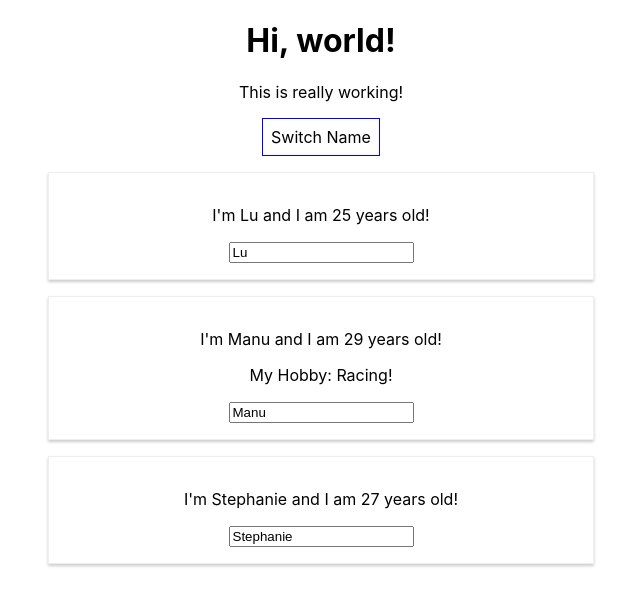
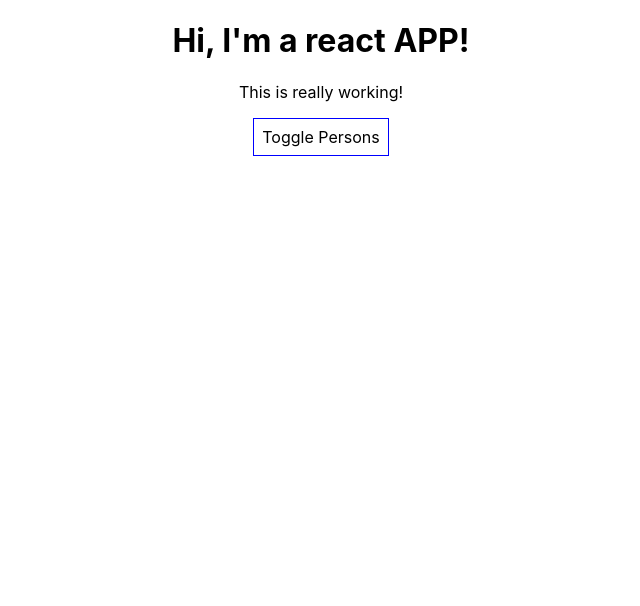
Before and after one commit to M-Riku/react-complete-guide, a React (Create React App) app: page / in a window 1280 px wide. Shown: the top 606 px of the page, without its empty margins (319-959 px from the left). Built offline with nearby package versions, Linux system fonts and the light colour scheme.

Commit message:
The way about using list in react

```diff
--- a/src/App.js
+++ b/src/App.js
@@ -5,29 +5,41 @@
 class App extends Component {
   state = {
     persons: [
-      { name: "Lu", age: 25 },
-      { name: "Manu", age: 29 },
-      { name: "Stephanie", age: 27 }
-    ]
+      { id: '1', name: "Lu", age: 25 },
+      { id: '2', name: "Manu", age: 29 },
+      { id: '3', name: "Stephanie", age: 27 }
+    ],
+    showPersons: false
   }
 
-  switchNameHandler = (newname) => {
+  switchTogglePersons = () => {
+    const showPersonsState = this.state.showPersons;
     this.setState({
-      persons: [
-        { name: newname, age: 25 },
-        { name: "Manu", age: 29 },
-        { name: "Stephanie", age: 27 }
-      ]
+      showPersons: !showPersonsState
     });
   }
 
-  nameChangedHandler = (event) => {
+  nameChangedHandler = (event, personsId) => {
+    const personsIndex = this.state.persons.findIndex(p => {
+      return p.id === personsId;
+    });
+
+    const person = {
+      ...this.state.persons[personsIndex]
+    };
+
+    person.name = event.target.value;
+
+    const persons = [...this.state.persons];
+    persons[personsIndex] = person;
+    this.setState({ persons: persons });
+  }
+
+  deletePersonHandler = (personsIndex) => {
+    const persons = [...this.state.persons];
+    persons.splice(personsIndex, 1);
     this.setState({
-      persons: [
-        { name: "Lu", age: 25 },
-        { name: event.target.value, age: 29 },
-        { name: "Stephanie", age: 27 }
-      ]
+      persons: persons
     });
   }
 
@@ -40,26 +52,29 @@
       cursor: 'pointer'
     };
 
+    let persons = null;
+
+    if (this.state.showPersons) {
+      persons = (
+        <div>
+          {this.state.persons.map((person, index) => {
+            return <Person
+              click={() => this.deletePersonHandler(index)}
+              changed={(event) => this.nameChangedHandler(event, person.id)}
+              key={person.id}
+              name={person.name}
+              age={person.age} />
+          })}
+        </div>
+      )
+    }
+
     return (
       <div className="App" >
-        <h1> Hi, world!</h1>
+        <h1> Hi, I'm a react APP!</h1>
         <p>This is really working!</p>
-        <button style={style} onClick={() => this.switchNameHandler("lulu")}>Switch Name</button>
-        <Person
-          click={this.switchNameHandler.bind(this, "lu")}
-          name={this.state.persons[0].name}
-          age={this.state.persons[0].age} >
-        </Person>
-        <Person
-          name={this.state.persons[1].name}
-          age={this.state.persons[1].age}
-          changed={this.nameChangedHandler}>
-          My Hobby: Racing!
-        </Person>
-        <Person
-          name={this.state.persons[2].name}
-          age={this.state.persons[2].age}>
-        </Person>
+        <button style={style} onClick={this.switchTogglePersons}>Toggle Persons</button>
+        {persons}
       </div >
     );
   }
```
